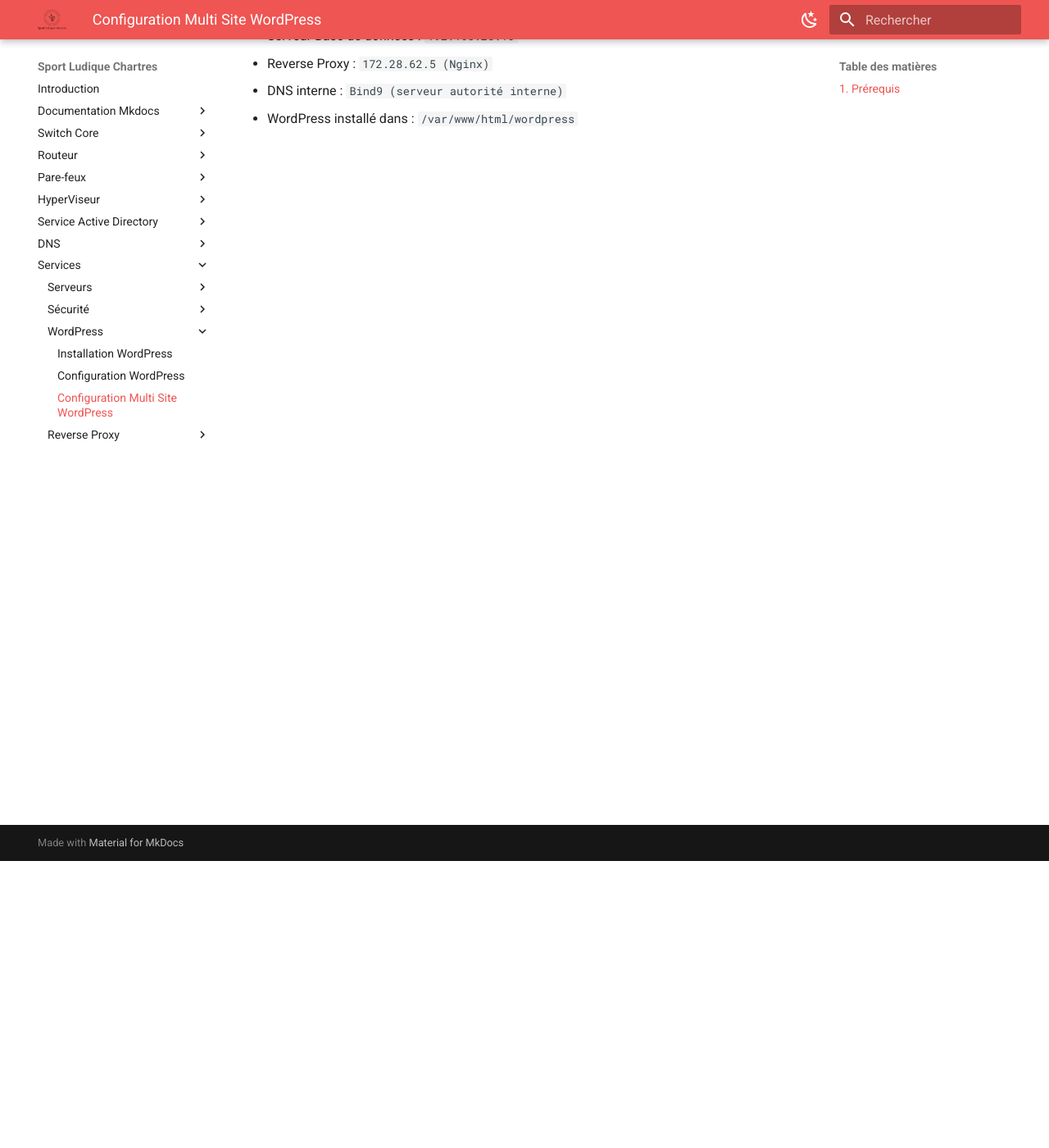
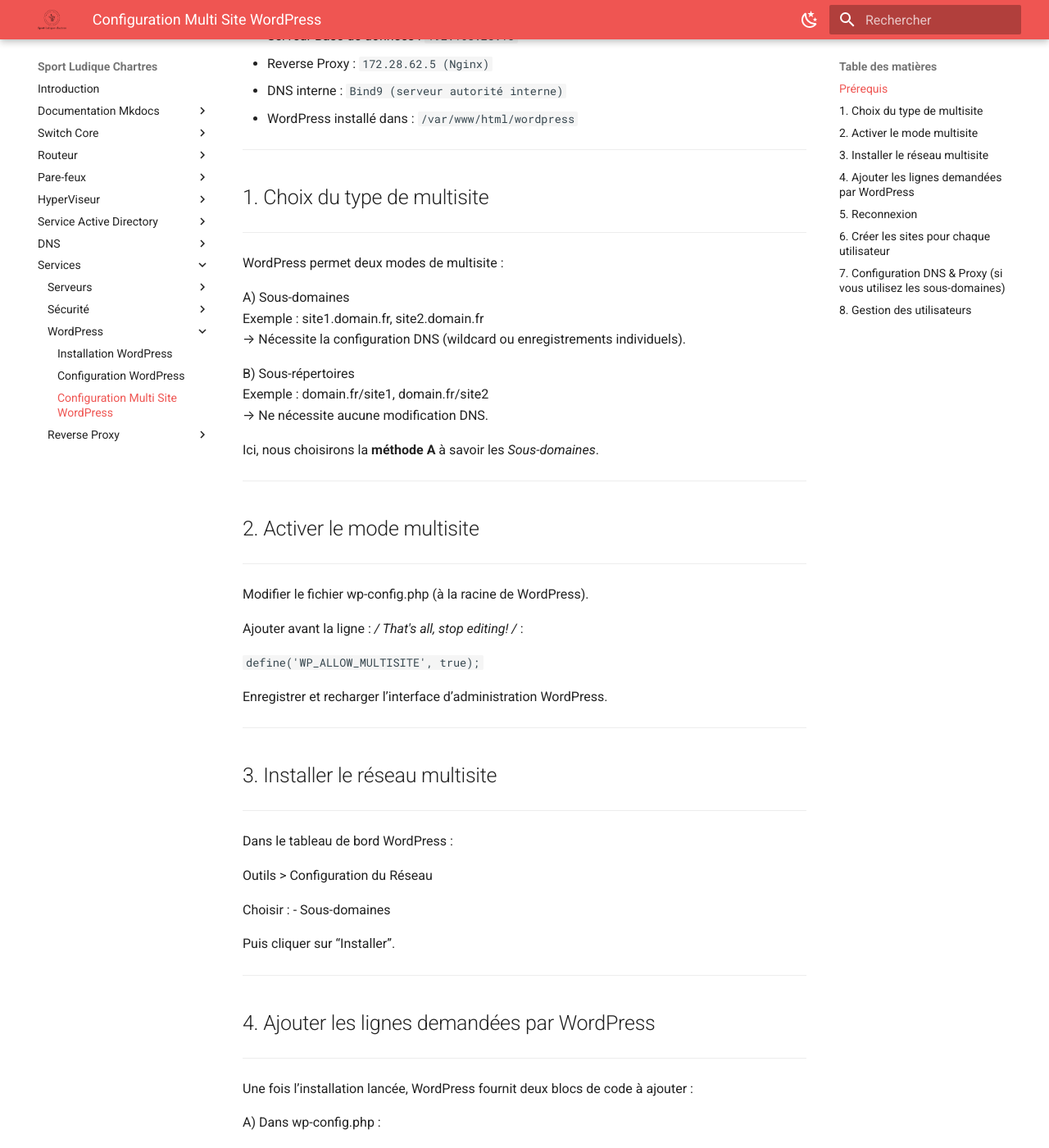
Before and after one commit to Sym-0ne/sport-ludique-Chartres, an MkDocs documentation site: the page built from docs/Services/wordpress3.md, in a window 1280 px wide and 1400 px high, scrolled down 350 px. Shown: the whole window at 82% size. Built offline with MkDocs 1.6.1 and Material for MkDocs 9.7.7, drawn with Linux system fonts in a browser that asks for light colours; some of the changed text lies outside the part shown.

Commit message:
modif doc

````diff
--- a/docs/Services/wordpress3.md
+++ b/docs/Services/wordpress3.md
@@ -4,10 +4,136 @@
 Site (David) WordPress : ```www.david.cimmob.chartres.sportludique.fr```
 Site (Simon) WordPress : ```www.simon.cimmob.chartres.sportludique.fr```
 
-## 1. Prérequis
+## Prérequis
 
 - Serveur WordPress : ```172.28.62.3```
 - Serveur Base de données : ```192.168.28.10```
 - Reverse Proxy : ```172.28.62.5 (Nginx)```
 - DNS interne : ```Bind9 (serveur autorité interne)```
 - WordPress installé dans : ```/var/www/html/wordpress```
+
+---
+
+## 1. Choix du type de multisite
+-----------------------------
+
+WordPress permet deux modes de multisite :
+
+A) Sous-domaines
+   Exemple : site1.domain.fr, site2.domain.fr
+   → Nécessite la configuration DNS (wildcard ou enregistrements individuels).
+
+B) Sous-répertoires
+   Exemple : domain.fr/site1, domain.fr/site2
+   → Ne nécessite aucune modification DNS.
+
+Ici, nous choisirons la **méthode A** à savoir les *Sous-domaines*.
+
+---
+
+## 2. Activer le mode multisite
+-----------------------------
+
+Modifier le fichier wp-config.php (à la racine de WordPress).
+
+Ajouter avant la ligne : **/* That's all, stop editing! */** :
+
+```define('WP_ALLOW_MULTISITE', true);```
+
+Enregistrer et recharger l’interface d’administration WordPress.
+
+---
+
+## 3. Installer le réseau multisite
+---------------------------------
+
+Dans le tableau de bord WordPress :
+
+Outils > Configuration du Réseau
+
+Choisir :
+- Sous-domaines
+
+Puis cliquer sur “Installer”.
+
+---
+
+## 4. Ajouter les lignes demandées par WordPress
+---------------------------------------------
+
+Une fois l’installation lancée, WordPress fournit deux blocs de code à ajouter :
+
+A) Dans wp-config.php :
+
+Exemple de lignes (varient selon configuration) :
+
+```define('MULTISITE', true);
+define('SUBDOMAIN_INSTALL', true);
+define('DOMAIN_CURRENT_SITE', 'chartres.sportludique.fr');
+define('PATH_CURRENT_SITE', '/');
+define('SITE_ID_CURRENT_SITE', 1);
+define('BLOG_ID_CURRENT_SITE', 1);
+```
+
+B) Dans .htaccess :
+
+Remplacer toute la partie WordPress par le bloc fourni, exemple :
+
+```RewriteEngine On
+RewriteBase /
+RewriteRule ^index\.php$ - [L]
+
+RewriteCond %{REQUEST_FILENAME} -f [OR]
+RewriteCond %{REQUEST_FILENAME} -d
+RewriteRule ^ - [L]
+RewriteRule . index.php [L]
+```
+
+(WordPress fournit exactement les lignes adaptées, il faut respecter ce qu’il montre.)
+
+---
+
+## 5. Reconnexion
+--------------
+
+Après les modifications, WordPress demande de se reconnecter.
+Vous êtes maintenant en mode multisite.
+
+---
+
+## 6. Créer les sites pour chaque utilisateur
+------------------------------------------
+
+Aller dans :
+
+Mes sites > Réseau admin > Sites > Ajouter
+
+Créer un site par personne, exemple :
+
+- Domaine : cimmob.chartres.sportludique.fr
+- Domaine : david.cimmob.chartres.sportludique.fr
+- Domaine : simon.cimmob.chartres.sportludique.fr
+
+Chaque site est totalement indépendant.
+
+---
+
+## 7. Configuration DNS & Proxy (si vous utilisez les sous-domaines)
+----------------------------------------------------------
+
+Mettre en place la meme configuration pour tout les noms de domaines qui ont été créer via le Multisite grace aux explciations présentes sur les pages suivantes :
+
+Vous pouvez aller voir la documention pour le [Reverse Proxy & DNS](https://sym-0ne.github.io/sport-ludique-Chartres/Services/wordpress2/).
+
+---
+
+## 8. Gestion des utilisateurs
+---------------------------
+
+Dans :
+
+Réseau admin > Utilisateurs > Ajouter
+
+Créer ou associer un utilisateur à un site spécifique en lui donnant le rôle “Administrateur” uniquement sur son site (et non sur le réseau entier).
+
+---
````
Also changed, not shown: docs/Services/wordpress2.md (+8 -8 lines).
